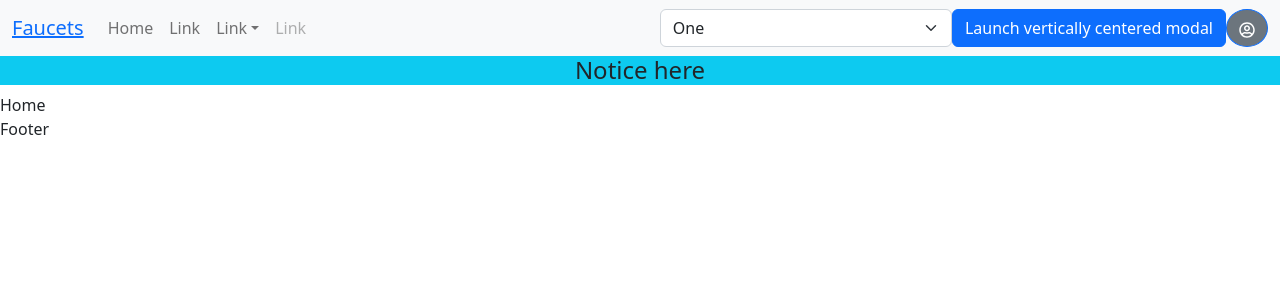
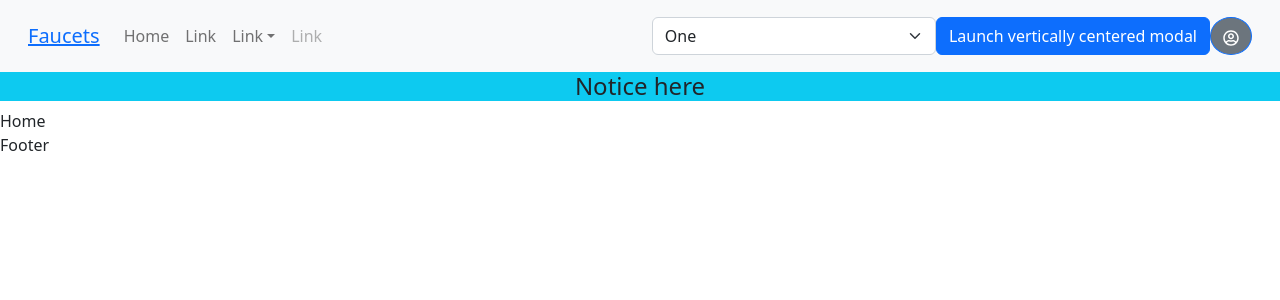
Before and after one commit to muhib95/my-fullstack-assignment, a React (Create React App) app: page / in a window 1280 px wide. Shown: the top 300 px of the page. Built offline with nearby package versions, Linux system fonts and the light colour scheme.

Commit message:
nav change

```diff
--- a/src/components/Pages/Shared/Header/Header.js
+++ b/src/components/Pages/Shared/Header/Header.js
@@ -12,8 +12,7 @@ const Header = ({ setModalShow }) => {
   const [page, setPage] = useState(false);
   console.log(page);
   return (
-    <div>
-      <Navbar bg="light" expand="lg">
+    <Navbar bg="light" expand="lg" className="p-3">
       <Container fluid>
         <Navbar.Brand>
           <Link to="/">Faucets</Link>
@@ -62,7 +61,7 @@ const Header = ({ setModalShow }) => {
             {!page ? (
               <></>
             ) : (
-                <div className="bg-white border border-primary position-absolute">
+              <div className="bg-white border border-primary position-absolute p-8">
                 <ul className="list-group">
                   <li className="list-group-item">
                     <Link to="/login">Login</Link>
@@ -80,7 +79,6 @@ const Header = ({ setModalShow }) => {
         </Navbar.Collapse>
       </Container>
     </Navbar>
-    </div>
   );
 };
 
```
Lines whose indentation alone changed are shown as unchanged.
